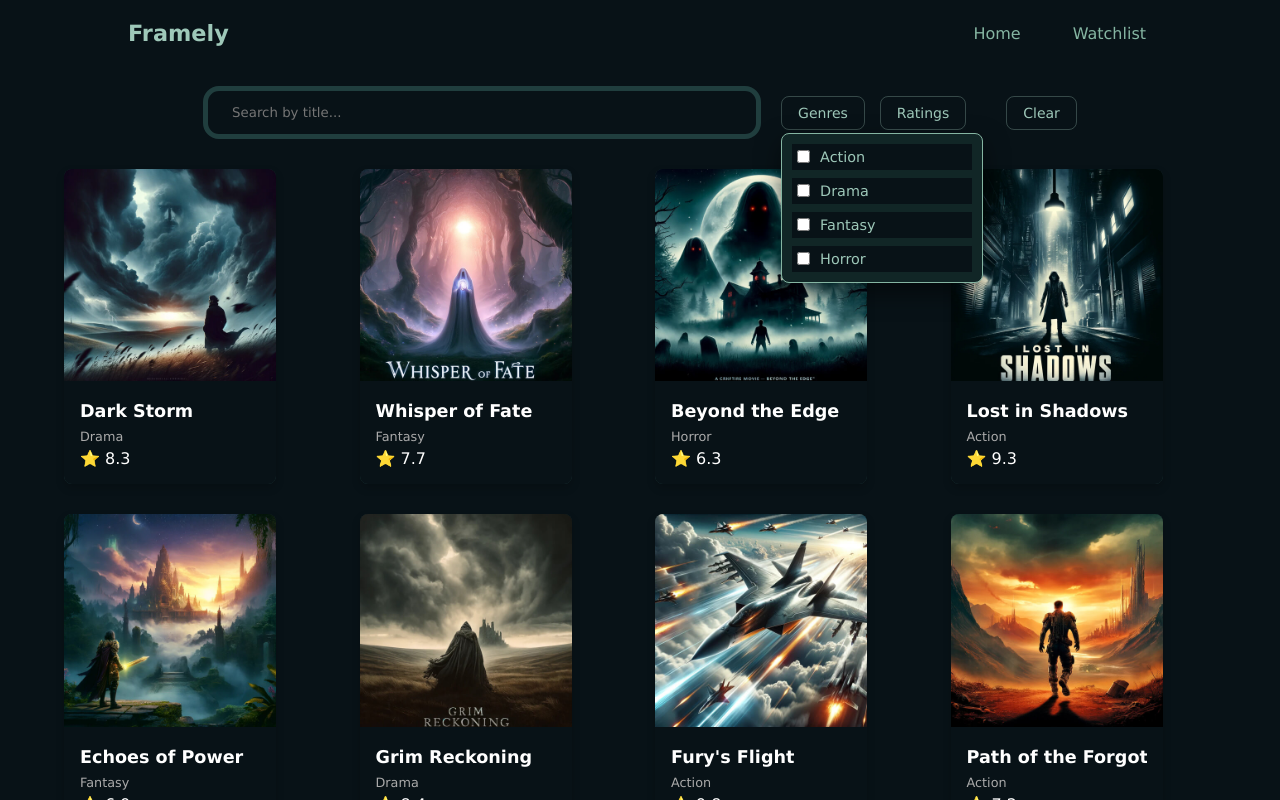
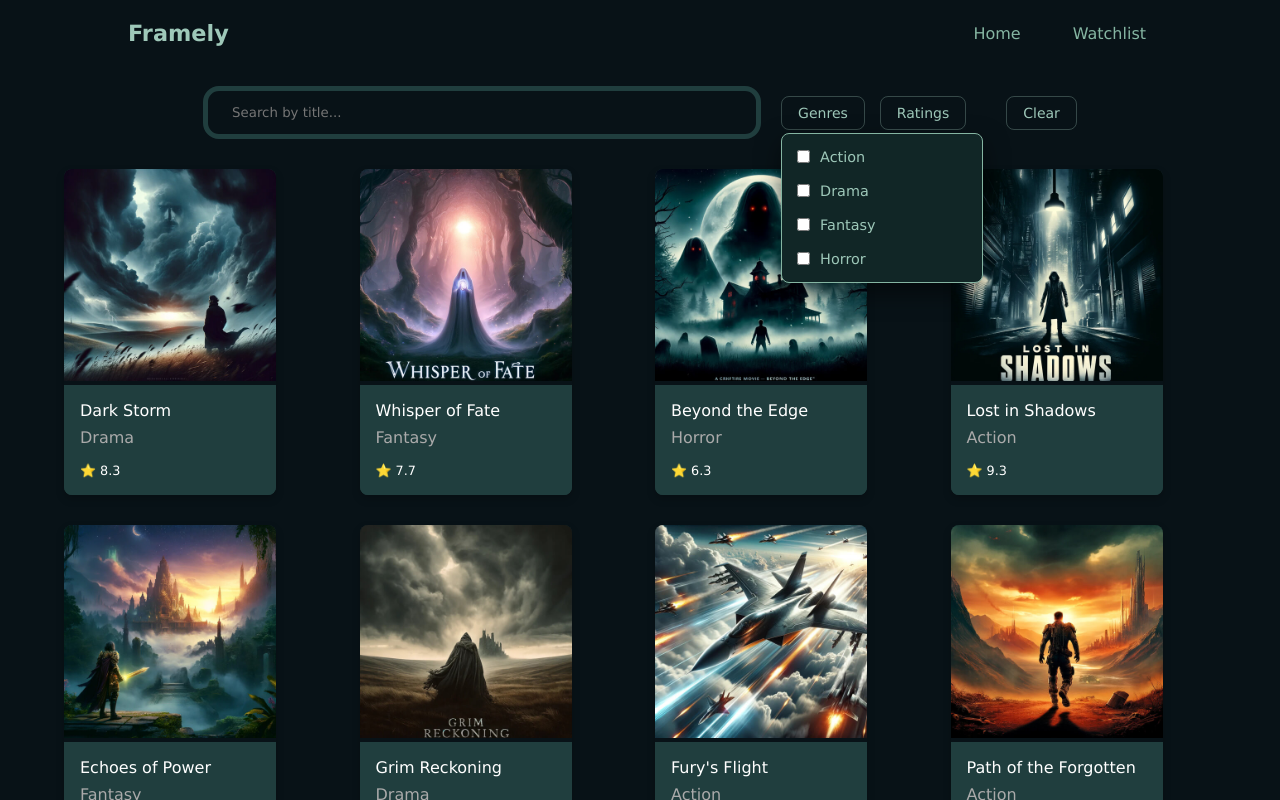
Before and after one commit to ana-maria-ursache/Movie-Application, a React (Vite) app: page / in a window 1280 px wide. Both pictures are taken after a click on the button "Genres". Shown: the top 800 px of the page. Built offline with nearby package versions, Linux system fonts and the light colour scheme.

Commit message:
added a new component for the dropdown

```diff
--- /dev/null
+++ b/src/components/Dropdown/Dropdown.css
@@ -0,0 +1,62 @@
+.dropdown-group {
+    display: flex;
+    gap: 15px;
+}
+
+.custom-dropdown {
+    position: relative;
+}
+
+.dropdown-toggle {
+    background: transparent;
+    border: 1px solid rgba(158, 200, 185, 0.3);
+    color: var(--lighter-green);
+    padding: 8px 16px;
+    border-radius: 8px;
+    cursor: pointer;
+    font-size: 14px;
+    font-weight: 500;
+    transition: all 0.3s ease;
+    align-self: center;
+}
+
+.dropdown-toggle:hover {
+    background-color: rgba(158, 200, 185, 0.1);
+    color: white;
+    border-color: var(--lighter-green);
+}
+
+.dropdown-menu {
+    position: absolute;
+    top: 110%;
+    left: 0;
+    background: #112626;
+    border: 1px solid var(--light-green);
+    border-radius: 8px;
+    padding: 10px;
+    display: flex;
+    flex-direction: column;
+    gap: 8px;
+    min-width: 180px;
+    box-shadow: 0 10px 25px rgba(0, 0, 0, 0.5);
+}
+
+.dropdown-item {
+    display: flex;
+    align-items: center;
+    gap: 10px;
+    color: var(--lighter-green);
+    cursor: pointer;
+    background-color: transparent;
+    font-size: 0.9rem;
+    padding: 5px;
+}
+
+.dropdown-item:hover {
+    background: rgba(255, 255, 255, 0.05);
+}
+
+.dropdown-item input[type="checkbox"] {
+    accent-color: var(--light-green);
+    cursor: pointer;
+}
--- /dev/null
+++ b/src/components/Dropdown/Dropdown.jsx
@@ -0,0 +1,33 @@
+import './Dropdown.css';
+
+export default function Dropdown({
+  label,
+  items,
+  selectedItems,
+  onToggle,
+  isOpen,
+  onOpenToggle,
+}) {
+  return (
+    <div className="custom-dropdown">
+      <button className="dropdown-toggle" onClick={onOpenToggle}>
+        {label} {selectedItems.length > 0 && `(${selectedItems.length})`}
+      </button>
+
+      {isOpen && (
+        <div className="dropdown-menu">
+          {items.map((item) => (
+            <label key={item} className="dropdown-item">
+              <input
+                type="checkbox"
+                checked={selectedItems.includes(item)}
+                onChange={() => onToggle(item)}
+              />
+              {item}
+            </label>
+          ))}
+        </div>
+      )}
+    </div>
+  );
+}
--- a/src/components/MovieCard/MovieCard.css
+++ b/src/components/MovieCard/MovieCard.css
@@ -23,19 +23,29 @@
 
 .card-content {
     padding: 1rem;
-
+    background-color: var(--dark-green);
 }
 
-.card-content h3 {
-    font-size: 1.1rem;
+.card-content p {
+    font-size: 1rem;
     margin: 0 0 0.5rem 0;
-    white-space: nowrap;
-    overflow: hidden;
+    white-space: wrap;
+    background-color: transparent;
 }
 
 .genre {
+    background-color: transparent;
     font-size: 0.8rem;
     color: #aaa;
     text-transform: capitalize;
     padding-bottom: 5px;
 }
+
+.rating{
+    background-color: transparent;
+}
+
+span{
+    background-color: transparent;
+    font-size: 0.8rem;
+}
--- a/src/components/MovieCard/MovieCard.jsx
+++ b/src/components/MovieCard/MovieCard.jsx
@@ -7,7 +7,7 @@ export default function MovieCard(props) {
         <img src={`/images/${props.image}`} alt={props.title} />
       </div>
       <div className="card-content">
-        <h3>{props.title}</h3>
+        <p>{props.title}</p>
         <p className="genre">{props.genre}</p>
         <div className="rating">
           <span>⭐ {props.rating}</span>
--- a/src/components/MoviesContainer/MoviesContainer.css
+++ b/src/components/MoviesContainer/MoviesContainer.css
@@ -27,6 +27,7 @@
     color: var(--lighter-green);
 }
 
+
 .search-input:focus {
     border-color: var(--lighter-green);
 }
@@ -37,62 +38,6 @@
     gap: 40px;
 }
 
-.dropdown-group {
-    display: flex;
-    gap: 15px;
-}
-
-.custom-dropdown {
-    position: relative;
-}
-
-.dropdown-toggle {
-    background: transparent;
-    border: 1px solid rgba(158, 200, 185, 0.3);
-    color: var(--lighter-green);
-    padding: 8px 16px;
-    border-radius: 8px;
-    cursor: pointer;
-    font-size: 14px;
-    font-weight: 500;
-    transition: all 0.3s ease;
-    align-self: center;
-}
-
-.dropdown-toggle:hover {
-    background-color: rgba(158, 200, 185, 0.1);
-    color: white;
-    border-color: var(--lighter-green);
-}
-
-.dropdown-menu {
-    position: absolute;
-    top: 110%;
-    left: 0;
-    background: #112626;
-    border: 1px solid var(--light-green);
-    border-radius: 8px;
-    padding: 10px;
-    display: flex;
-    flex-direction: column;
-    gap: 8px;
-    min-width: 180px;
-    box-shadow: 0 10px 25px rgba(0, 0, 0, 0.5);
-}
-
-.dropdown-item {
-    display: flex;
-    align-items: center;
-    gap: 10px;
-    color: var(--lighter-green);
-    cursor: pointer;
-    font-size: 0.9rem;
-    padding: 5px;
-}
-
-.dropdown-item:hover {
-    background: rgba(255, 255, 255, 0.05);
-}
 
 .clear-btn {
     background: transparent;
--- a/src/components/MoviesContainer/MoviesContainer.jsx
+++ b/src/components/MoviesContainer/MoviesContainer.jsx
@@ -1,6 +1,7 @@
 import { useEffect, useState } from 'react';
 import './MoviesContainer.css';
 import MovieCard from '../MovieCard/MovieCard';
+import DropDown from '../Dropdown/Dropdown';
 
 export default function MoviesContainer() {
   const [movies, setMovies] = useState([]);
@@ -17,30 +18,27 @@ export default function MoviesContainer() {
   const ratingMap = { '9+': 9, '8+': 8, '7+': 7, 'Below 7': 0 };
 
   useEffect(() => {
-    // getting the movies and the available genres/ratings
     fetch('/movies.json')
       .then((res) => res.json())
       .then((data) => {
         setMovies(data);
+
         const uniqueGenres = [...new Set(data.map((m) => m.genre.toLowerCase()))]
           .sort()
           .map((g) => g.charAt(0).toUpperCase() + g.slice(1));
         setAvailableGenres(uniqueGenres);
 
-        const buckets = ['9+', '8+', '7+', 'Below 7'].filter((label) =>
+        const buckets = Object.keys(ratingMap).filter((label) =>
           data.some((m) => {
             const r = parseFloat(m.rating);
-            if (label === '9+') return r >= 9;
-            if (label === '8+') return r >= 8;
-            if (label === '7+') return r >= 7;
-            return r < 7;
+            return label === 'Below 7' ? r < 7 : r >= ratingMap[label];
           })
         );
         setAvailableRatingBuckets(buckets);
       });
   }, []);
 
-  const toggleSelection = (item, list, setList) => {
+  const toggleSelection = (item, setList) => {
     setList((prev) => (prev.includes(item) ? prev.filter((i) => i !== item) : [...prev, item]));
   };
 
@@ -79,51 +77,25 @@ export default function MoviesContainer() {
 
         <div className="filter-controls">
           <div className="dropdown-group">
-            <div className="custom-dropdown">
-              <button
-                className="dropdown-toggle"
-                onClick={() => setOpenDropdown(openDropdown === 'genre' ? null : 'genre')}
-              >
-                Genres {selectedGenres.length > 0 && `(${selectedGenres.length})`}
-              </button>
-              {openDropdown === 'genre' && (
-                <div className="dropdown-menu">
-                  {availableGenres.map((g) => (
-                    <label key={g} className="dropdown-item">
-                      <input
-                        type="checkbox"
-                        checked={selectedGenres.includes(g)}
-                        onChange={() => toggleSelection(g, selectedGenres, setSelectedGenres)}
-                      />
-                      {g}
-                    </label>
-                  ))}
-                </div>
-              )}
-            </div>
+            {/* Genre Dropdown */}
+            <DropDown
+              label="Genres"
+              items={availableGenres}
+              selectedItems={selectedGenres}
+              onToggle={(item) => toggleSelection(item, setSelectedGenres)}
+              isOpen={openDropdown === 'genre'}
+              onOpenToggle={() => setOpenDropdown(openDropdown === 'genre' ? null : 'genre')}
+            />
 
-            <div className="custom-dropdown">
-              <button
-                className="dropdown-toggle"
-                onClick={() => setOpenDropdown(openDropdown === 'rating' ? null : 'rating')}
-              >
-                Ratings
-              </button>
-              {openDropdown === 'rating' && (
-                <div className="dropdown-menu">
-                  {availableRatingBuckets.map((r) => (
-                    <label key={r} className="dropdown-item">
-                      <input
-                        type="checkbox"
-                        checked={selectedRatings.includes(r)}
-                        onChange={() => toggleSelection(r, selectedRatings, setSelectedRatings)}
-                      />
-                      {r}
-                    </label>
-                  ))}
-                </div>
-              )}
-            </div>
+            {/* Rating Dropdown */}
+            <DropDown
+              label="Ratings"
+              items={availableRatingBuckets}
+              selectedItems={selectedRatings}
+              onToggle={(item) => toggleSelection(item, setSelectedRatings)}
+              isOpen={openDropdown === 'rating'}
+              onOpenToggle={() => setOpenDropdown(openDropdown === 'rating' ? null : 'rating')}
+            />
           </div>
 
           <button className="clear-btn" onClick={handleClear}>
```
